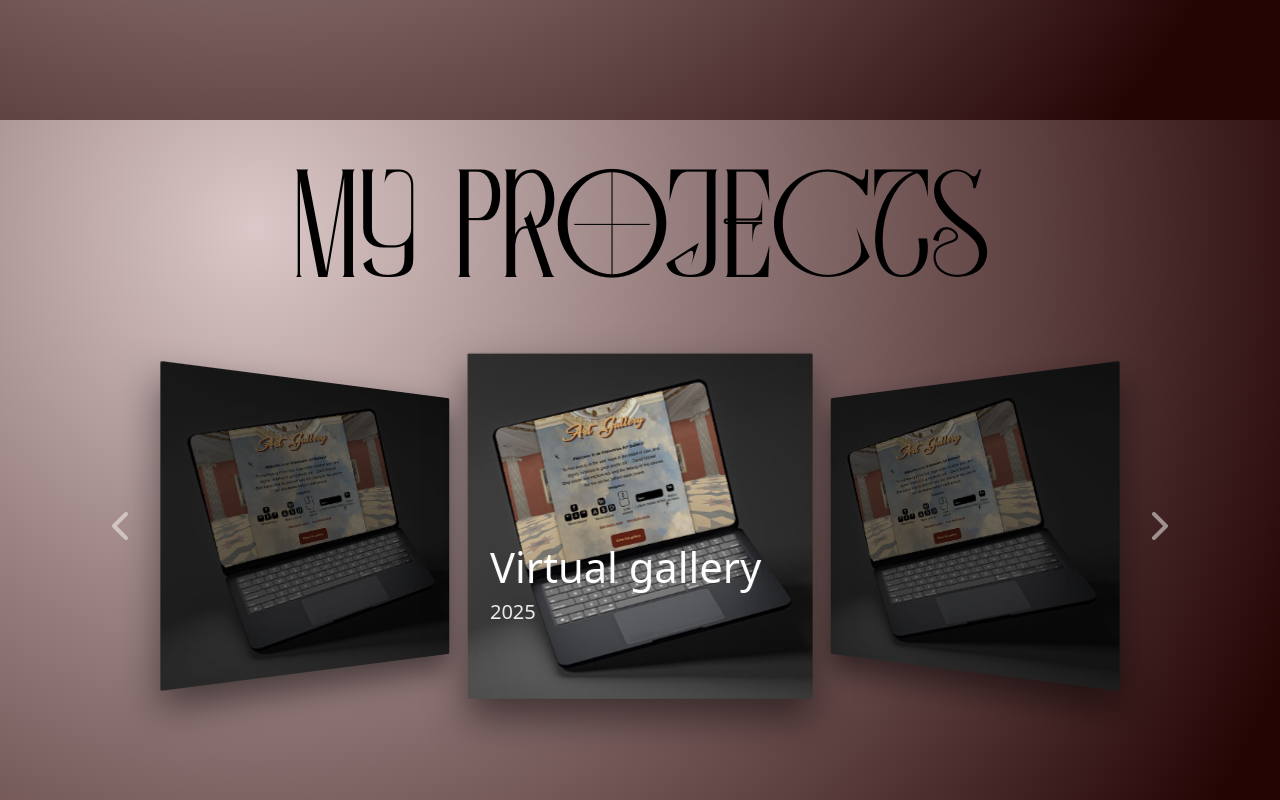
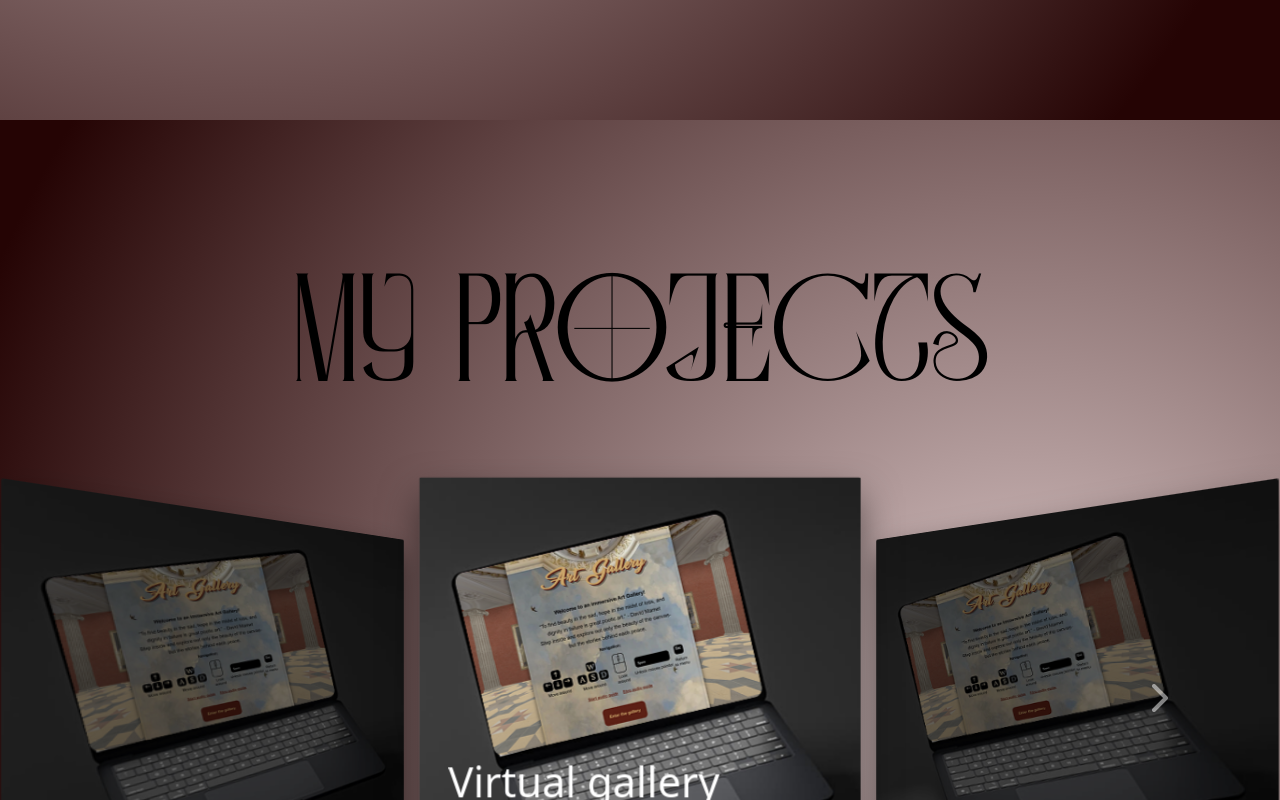
Before and after one commit to krisss96/myshowcaseportfolio, a Next.js app: page / in a window 1280 px wide. Shown: the part 680-1480 px from the top of the page. Built offline with nearby package versions, Linux system fonts and the light colour scheme; grey boxes are pictures that could not be loaded.

Commit message:
made changes on projects page

```diff
--- a/src/app/components/projects.tsx
+++ b/src/app/components/projects.tsx
@@ -35,7 +35,7 @@ export default function ProjectsSection() {
     const handlePrev = () => setCurrent((prev) => (prev - 1 + slides.length) % slides.length);
 
     return (
-        <div className="section-background">
+        <section id="projects" className="section-background flex flex-col">
             <h2 className=" projects-header font-[Fasdeco]">My Projects</h2>
             <div className="sliderContainer">
                 <div className="slider">
@@ -77,6 +77,6 @@ export default function ProjectsSection() {
                     </button>
                 </div>
             </div>
-        </div>
+        </section>
     );
 }
--- a/src/app/globals.css
+++ b/src/app/globals.css
@@ -146,22 +146,23 @@ html, body {
     justify-content: center;
     align-items: center;
     margin-bottom: 2rem;
+    margin-top: 6.5rem;
 }
 
 /* Carousel animation boxes */
 
 .sliderContainer {
     width: 100%;
-    min-height: 100vh;
-    height: auto;
+    height: 60vh;
     display: flex;
     justify-content: center;
     align-items: flex-start; /* allow taller cards to expand naturally */
     overflow: visible;
-    --w: min(25vw, 18rem);
+    --w: min(30vw, 23rem);
     --ratio: 1 / 1;
     --dur: 0.6s; /*  transition duration */
     --ease: cubic-bezier(0.2, 0.6, 0.35, 1); /* easing function */
+    padding-bottom: 3.5rem;
 }
 
 .slider {
```
